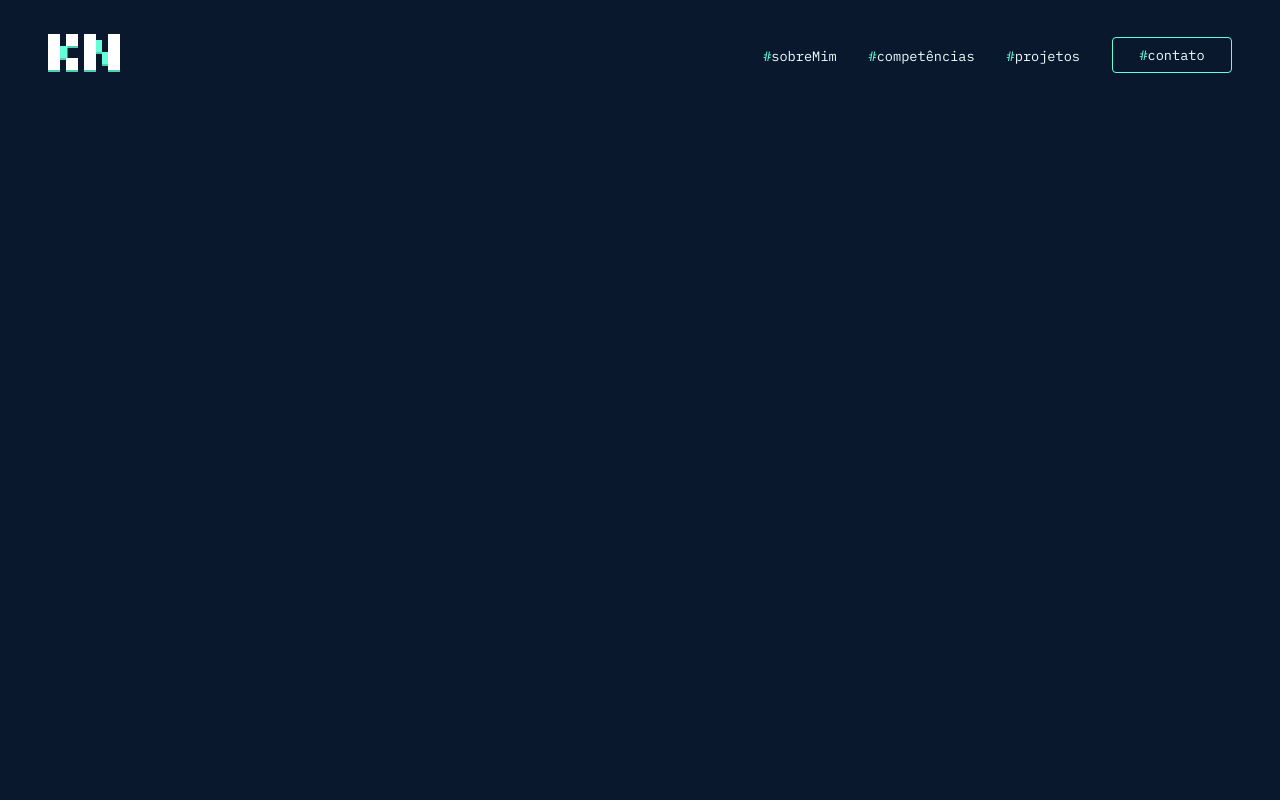
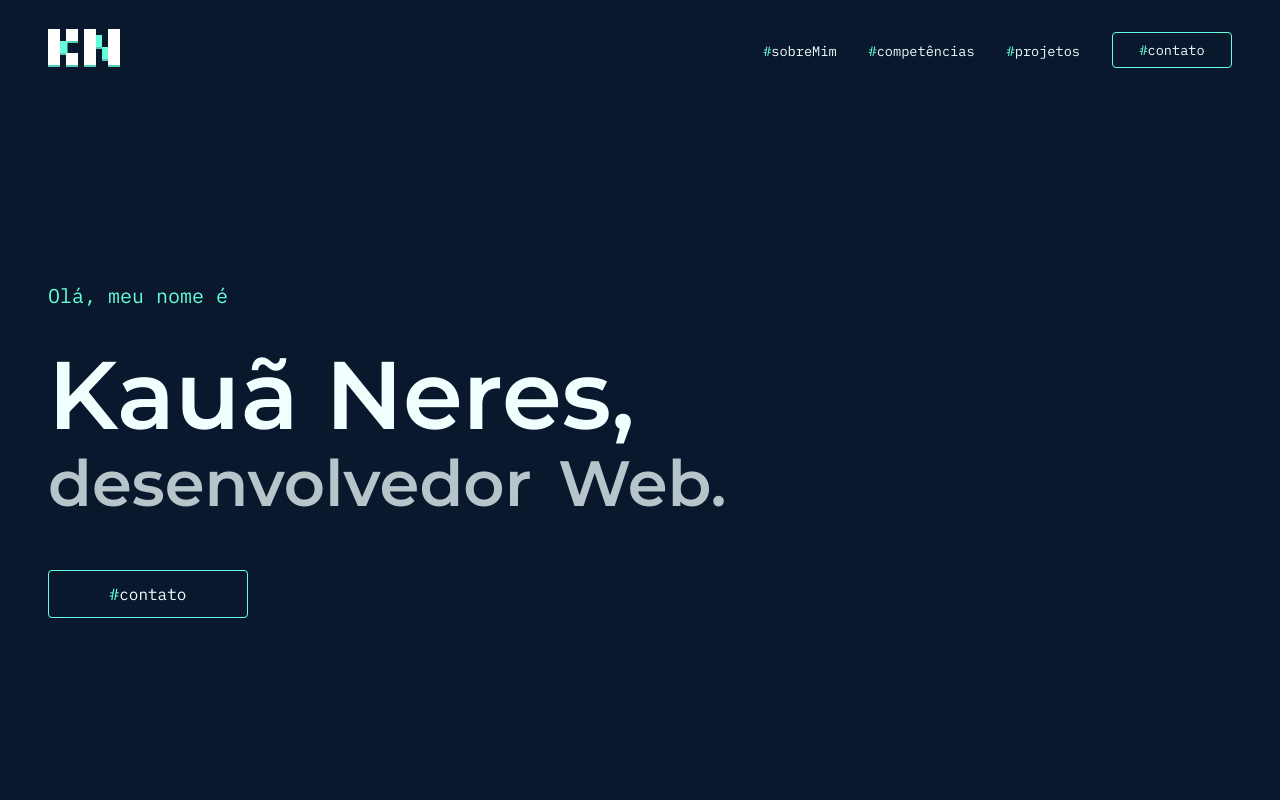
Before and after one commit to KNereS/my-website-kneresdev, a plain HTML site: page index.html in a window 1280 px wide. Drawn offline with Linux system fonts and the light colour scheme.

Commit message:
criando section de apresentação no topo da página

```diff
--- a/assets/css/header.css
+++ b/assets/css/header.css
@@ -2,7 +2,7 @@ header {
     display: flex;
     justify-content: space-between;
     align-items: center;
-    height: 110px;
+    height: 100px;
     padding: 2rem 3rem;
 }
 
--- /dev/null
+++ b/assets/css/main/presentation.css
@@ -0,0 +1,84 @@
+.main__presentation {
+    display: flex;
+    flex-direction: column;
+    gap: 1rem;
+    min-height: calc(100vh - 100px);
+    justify-content: center;
+}
+
+.main__presentation h2 {
+    font-family: var(--font-mono);
+    color: var(--primary);
+    font-weight: 400;
+    font-size: 1.25rem;
+}
+
+.main__presentation h1 {
+    font-family: var(--font-sans-serif);
+    color: var(--secondary);
+    font-size: 6rem;
+    line-height: 80%;
+    font-weight: 600;
+}
+
+.main__presentation h1 span {
+    opacity: 75%;
+    font-size: 4rem;
+    transition: 0.25s ease-in-out;
+}
+
+.main__presentation h1 span:hover {
+    opacity: 100%;
+    color: var(--primary);
+}
+
+.main__presentation__button {
+    width: 200px;
+    height: 48px;
+    position: relative;
+}
+
+.main__presentation__button a {
+    display: flex;
+    justify-content: center;
+    align-items: center;
+    width: 100%;
+    height: 100%;
+    font-size: 1rem;
+    border: solid 1px var(--primary);
+    background-color: var(--background-navy);
+    color: var(--primary);
+    border-radius: 4px;
+    font-family: var(--font-mono);
+    cursor: pointer;
+    position: absolute;
+    transition: 0.25s ease-in-out;
+    text-decoration: none;
+}
+
+.main__presentation__button a {
+    color: var(--secondary);
+}
+
+.main__presentation__button a span {
+    color: var(--primary);
+}
+
+.main__presentation__button a:hover {
+    transform: translate(-5px, -5px);
+    color: var(--primary);
+}
+
+.main__presentation__button__box {
+    width: 100%;
+    height: 100%;
+    border-radius: 5px;
+    background-color: var(--primary);
+}
+
+.main__presentation__text {
+    display: flex;
+    flex-direction: column;
+    gap: 3rem;
+    padding: 2rem 3rem;
+}
--- a/assets/css/style.css
+++ b/assets/css/style.css
@@ -1,8 +1,11 @@
 /* Fontes */
-@import url('https://fonts.googleapis.com/css2?family=IBM+Plex+Mono:wght@400;500;600;700&family=Poppins:wght@400;500;600;700&display=swap');
+@import url('https://fonts.googleapis.com/css2?family=IBM+Plex+Mono:wght@400;500;600;700&family=Montserrat:wght@400;500;600;700&display=swap');
 
 /* Header */
 @import url(header.css);
+
+/* Main */
+@import url(main/presentation.css);
 
 :root {
     --background-navy: #0a182e;
@@ -10,7 +13,7 @@
     --primary: #64ffda;
     --secondary: #f1ffff;
     --font-mono: "IBM Plex Mono", serif;
-    --font-sans-serif: "Poppins", sans-serif;
+    --font-sans-serif: "Montserrat", sans-serif;
 }
 
 * {
--- a/index.html
+++ b/index.html
@@ -26,5 +26,24 @@
             </div>
         </nav>
     </header>
+    <main>
+        <section class="main__presentation">
+            <div class="main__presentation__text">
+                <h2>
+                    Olá, meu nome é
+                </h2>
+                <h1>
+                    Kauã Neres, <br>
+                    <span>desenvolvedor</span> <span>Web.</span>
+                </h1>
+                <div class="main__presentation__button">
+                    <a href="#">
+                        <span>#</span>contato
+                    </a>
+                    <div class="main__presentation__button__box"/>
+                </div>
+            </div>
+        </section>
+    </main>
 </body>
 </html>
```
